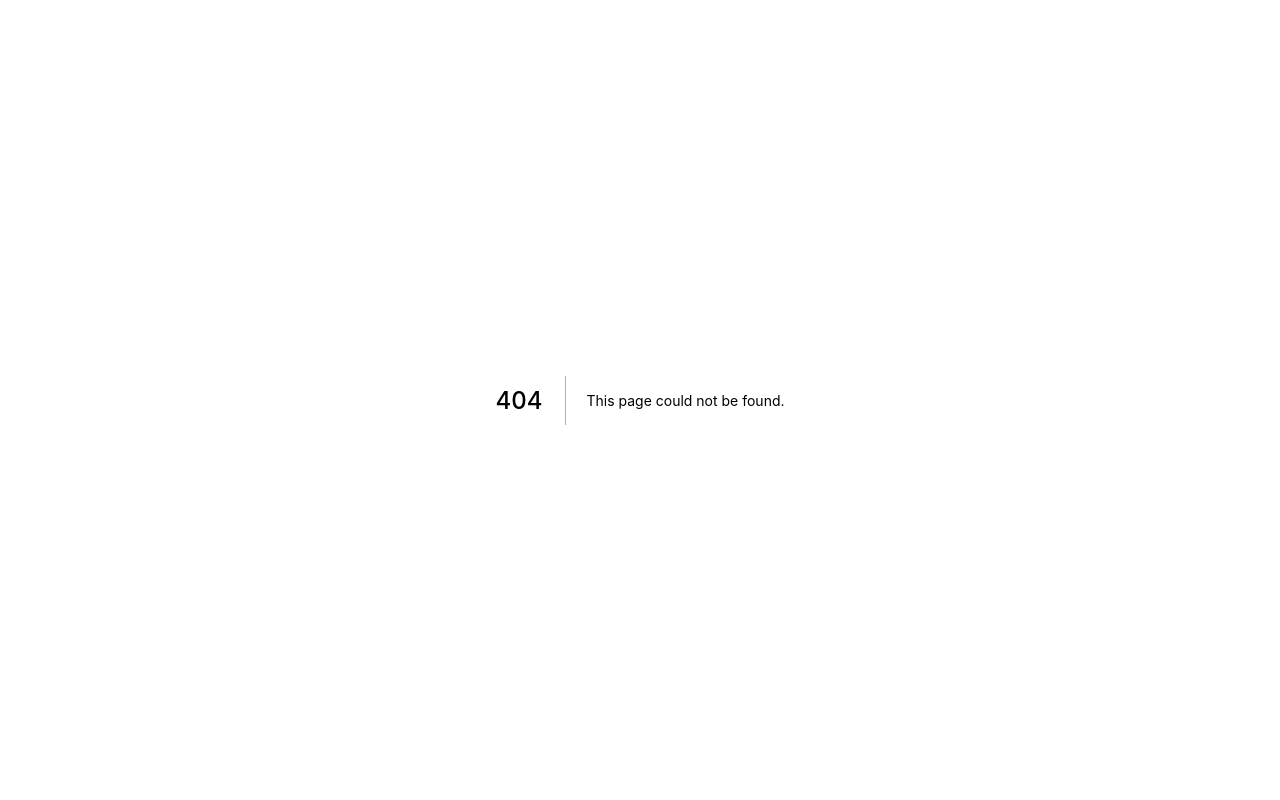
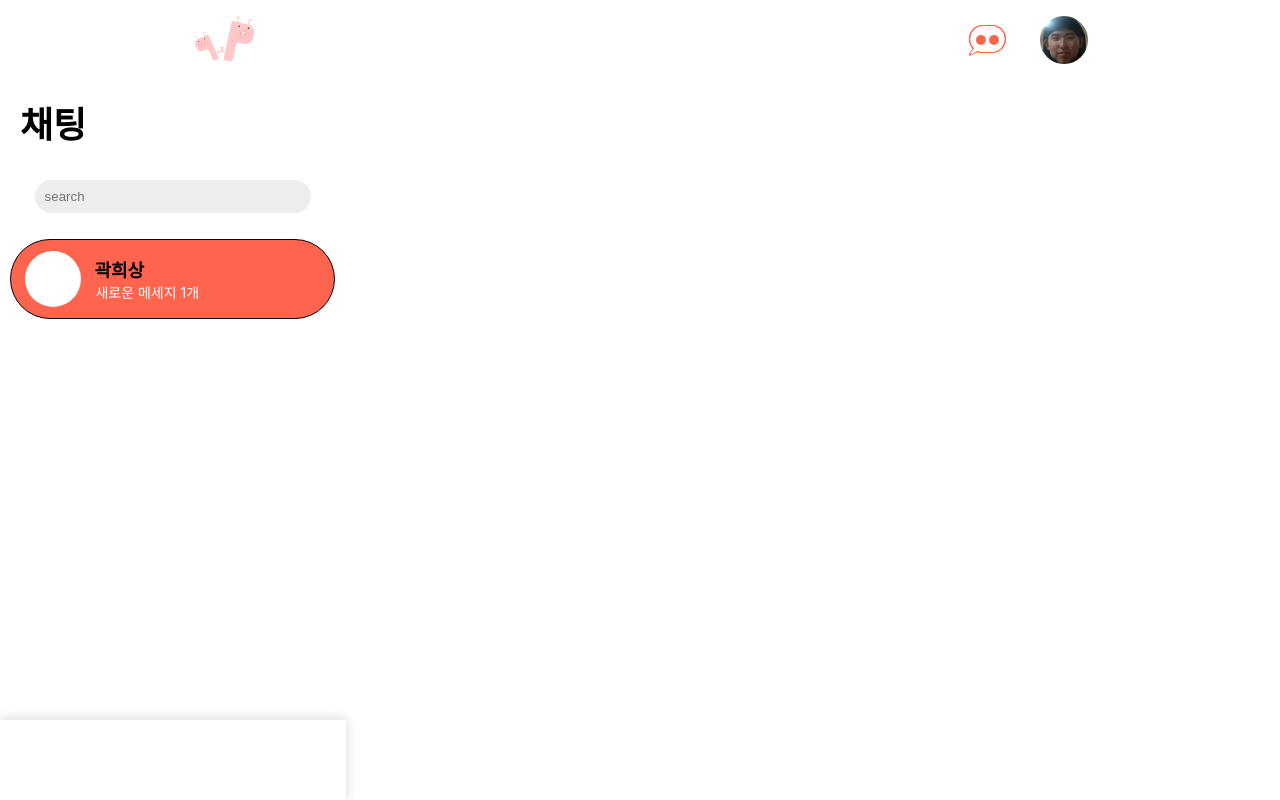
Before and after one commit to Project-PIG/PIG-client-next, a Next.js app: page /chatting in a window 1280 px wide. Before the commit this address had no page. Built offline with nearby package versions, Linux system fonts and the light colour scheme.

Commit message:
chatted component추가
채팅한 사람

```diff
--- /dev/null
+++ b/src/components/ChattedPeople/index.tsx
@@ -0,0 +1,18 @@
+import * as S from "./style";
+
+export default function Chatted() {
+  return (
+    <S.Wrap>
+      <h3>채팅</h3>
+      <S.Search placeholder="search" />
+      <S.User>
+        <svg></svg>
+        <S.User_Wrap>
+          <h2>곽희상</h2>
+          <p>새로운 메세지 1개</p>
+        </S.User_Wrap>
+      </S.User>
+      <S.Foot />
+    </S.Wrap>
+  );
+}
--- /dev/null
+++ b/src/components/ChattedPeople/style.ts
@@ -0,0 +1,71 @@
+import styled from "@emotion/styled";
+
+export const Wrap = styled.div`
+  padding-top: 160px;
+  position: fixed;
+  width: 27%;
+  height: 100%;
+  background-color: white;
+  display: table;
+  text-align: center;
+  h3 {
+    position: absolute;
+    font-size: 36px;
+    left: 20px;
+    top: 60px;
+  }
+`;
+
+export const Search = styled.input`
+  width: 80%;
+  height: 33px;
+  border-radius: 27px;
+  background-color: #ededed;
+  outline: none;
+  border: none;
+  padding-left: 10px;
+  margin-top: 20px;
+  margin-bottom: 16px;
+`;
+
+export const User = styled.div`
+  width: 94%;
+  height: 80px;
+  background-color: #ff644f;
+  border-radius: 40px;
+  margin: 0 auto;
+  margin-top: 10px;
+  display: flex;
+  align-items: center;
+  border: 1px solid black;
+  svg {
+    width: 56px;
+    height: 56px;
+    background-color: white;
+    border-radius: 56px;
+    margin-left: 14px;
+  }
+`;
+
+export const User_Wrap = styled.div`
+  margin-left: 14px;
+  h2 {
+    font-size: 18px;
+    margin: 0;
+    margin-left: -56px;
+  }
+  p {
+    font-size: 14px;
+    color: white;
+    margin: 0;
+  }
+`;
+
+export const Foot = styled.div`
+  width: 100%;
+  height: 80px;
+  box-shadow: 0 -1px 11px #d6d6d6;
+  background-color: white;
+  position: absolute;
+  bottom: 0;
+`;
--- /dev/null
+++ b/src/pages/chatting.tsx
@@ -0,0 +1,12 @@
+import Chatted from "../components/ChattedPeople";
+import Header from "../components/Header";
+import Search from "../components/Search";
+
+export default function Profile() {
+  return (
+    <>
+      <Header />
+      <Chatted />
+    </>
+  );
+}
```
